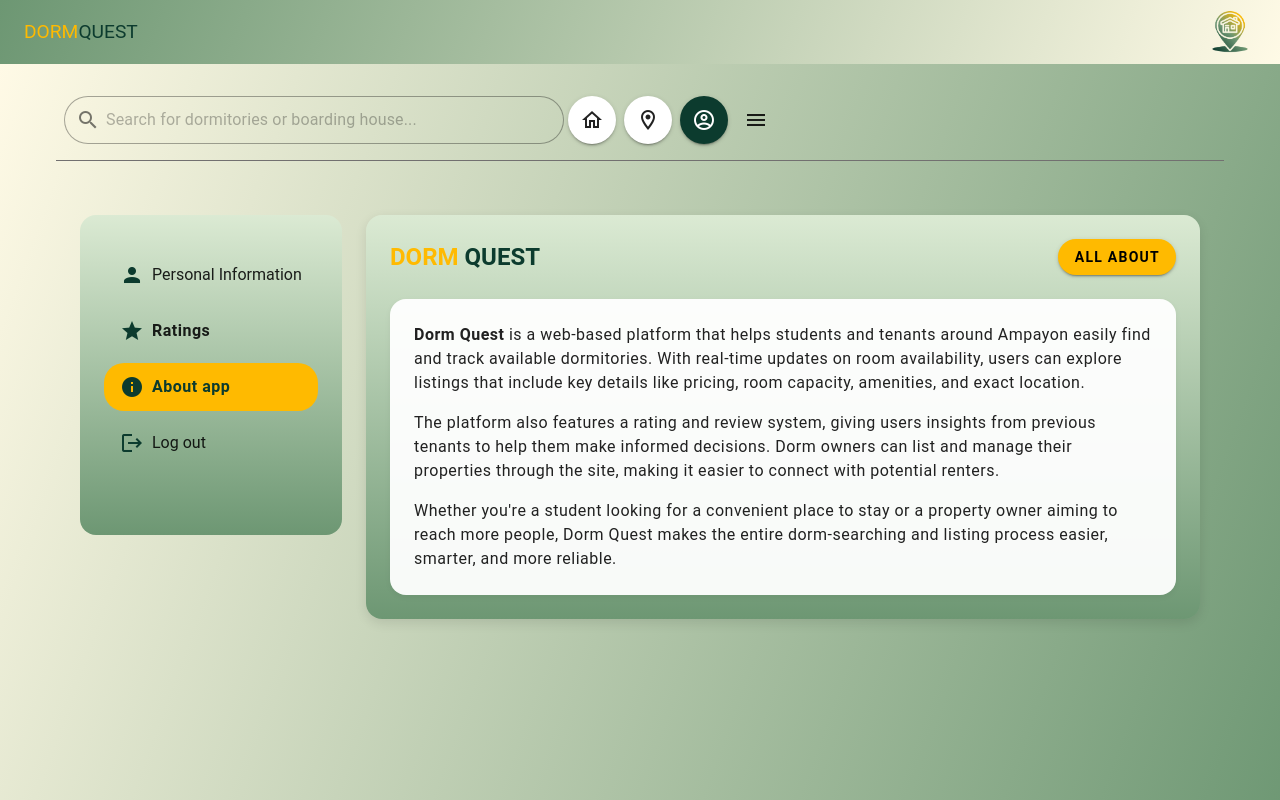
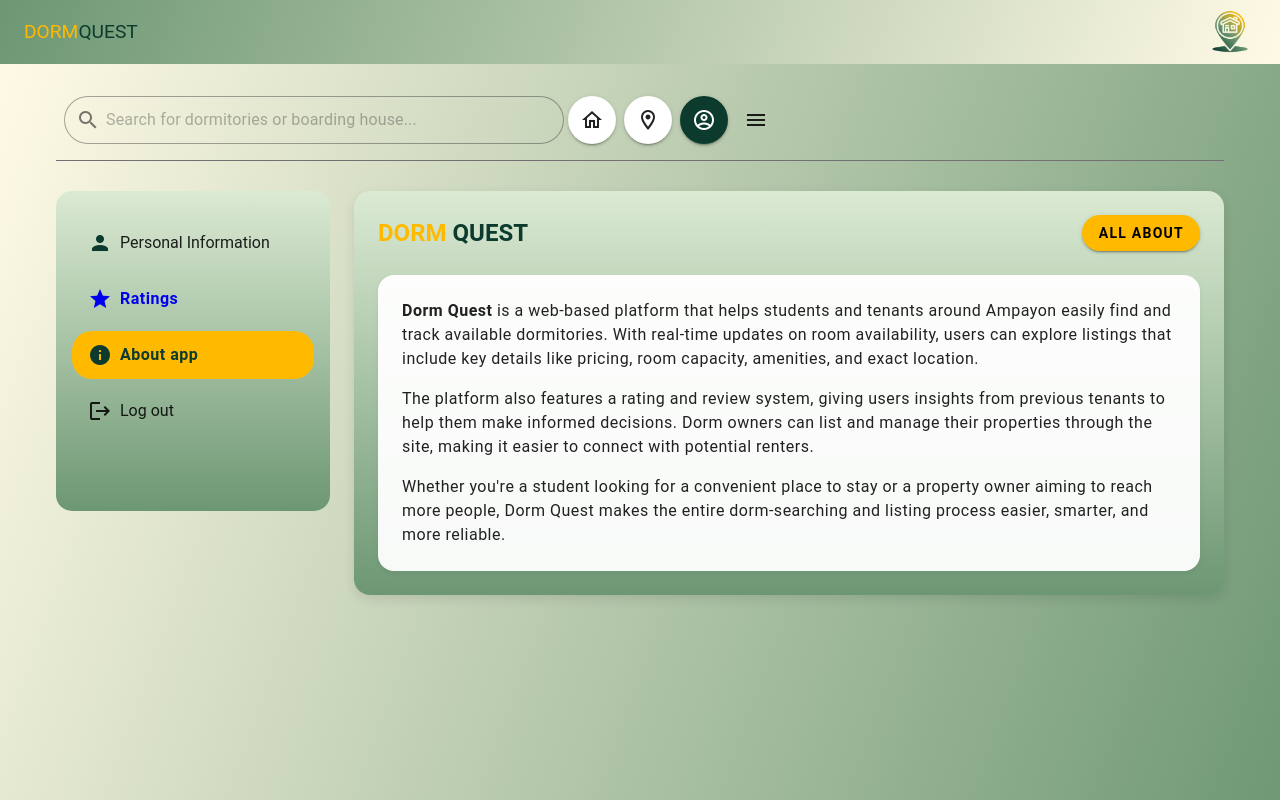
Before and after one commit to shiemejaybalatero/web-dormquest, a Vue app: page /about in a window 1280 px wide. Built offline with nearby package versions, Linux system fonts and the light colour scheme.

Commit message:
add about app

```diff
--- a/src/views/auth/AboutAppView.vue
+++ b/src/views/auth/AboutAppView.vue
@@ -8,10 +8,10 @@ const route = useRoute()
 <template>
   <AppLayout>
     <template #content>
-      <v-row class="pa-6">
+      <v-row>
         <!-- Sidebar -->
         <v-col cols="12" md="3">
-          <v-list dense nav class="sidebar">
+          <v-list dense nav class="sidebar pa-4">
             <v-list-item class="mt-3 mb-2">
               <div class="d-flex align-center pl-2">
                 <v-icon color="#0c3b2e" class="mr-2">mdi-account</v-icon>
@@ -19,19 +19,19 @@ const route = useRoute()
               </div>
             </v-list-item>
 
-            <router-link to="/ratings" style="text-decoration: none; color: inherit">
+            <router-link to="/ratings" style="text-decoration: none">
               <v-list-item :class="{ selected: route.path === '/ratings' }" class="mb-2">
                 <div class="d-flex align-center pl-2">
-                  <v-icon class="mr-2" color="#0c3b2e">mdi-star</v-icon>
+                  <v-icon class="mr-2">mdi-star</v-icon>
                   <span class="font-weight-bold text-body-1">Ratings</span>
                 </div>
               </v-list-item>
             </router-link>
 
-            <router-link to="/about" style="text-decoration: none; color: inherit">
+            <router-link to="/about" style="text-decoration: none">
               <v-list-item :class="{ selected: route.path === '/about' }" class="mb-2">
                 <div class="d-flex align-center pl-2">
-                  <v-icon class="mr-2" color="#0c3b2e">mdi-information</v-icon>
+                  <v-icon class="mr-2">mdi-information</v-icon>
                   <span class="font-weight-bold text-body-1">About app</span>
                 </div>
               </v-list-item>
@@ -39,14 +39,14 @@ const route = useRoute()
 
             <v-list-item @click="console.log('Logging out...')">
               <div class="d-flex align-center pl-2">
-                <v-icon class="mr-2" color="#0c3b2e">mdi-logout</v-icon>
+                <v-icon class="mr-2">mdi-logout</v-icon>
                 <span>Log out</span>
               </div>
             </v-list-item>
           </v-list>
         </v-col>
 
-        <!-- Main Content -->
+        <!-- About App Section -->
         <v-col cols="12" md="9">
           <div class="about-section pa-6">
             <div class="d-flex justify-space-between align-center mb-6">
@@ -88,7 +88,6 @@ const route = useRoute()
   min-height: 40vh;
   background: linear-gradient(180deg, #dbead3, #6d9773);
   border-radius: 16px;
-  padding: 24px;
 }
 
 .selected {
```
